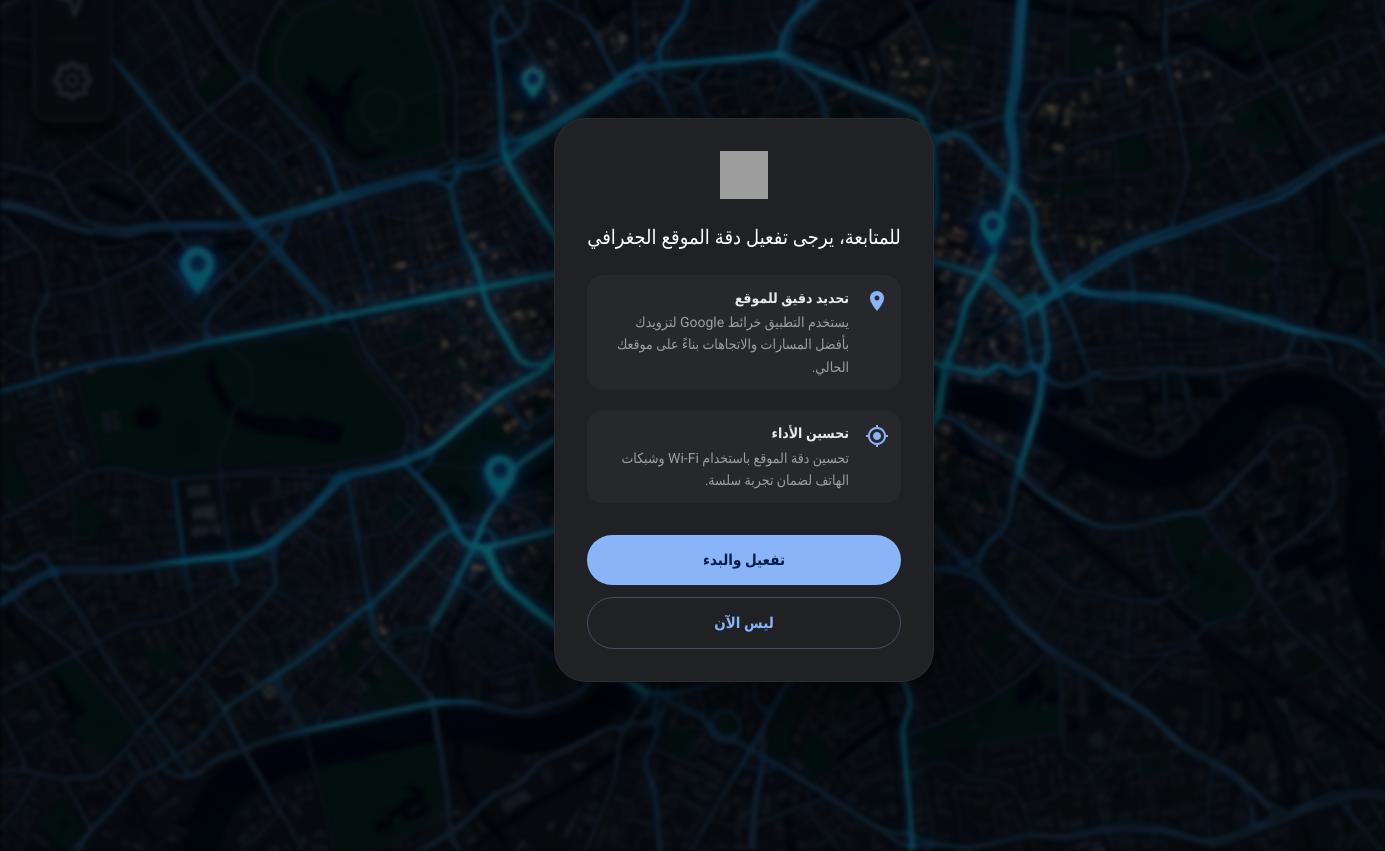
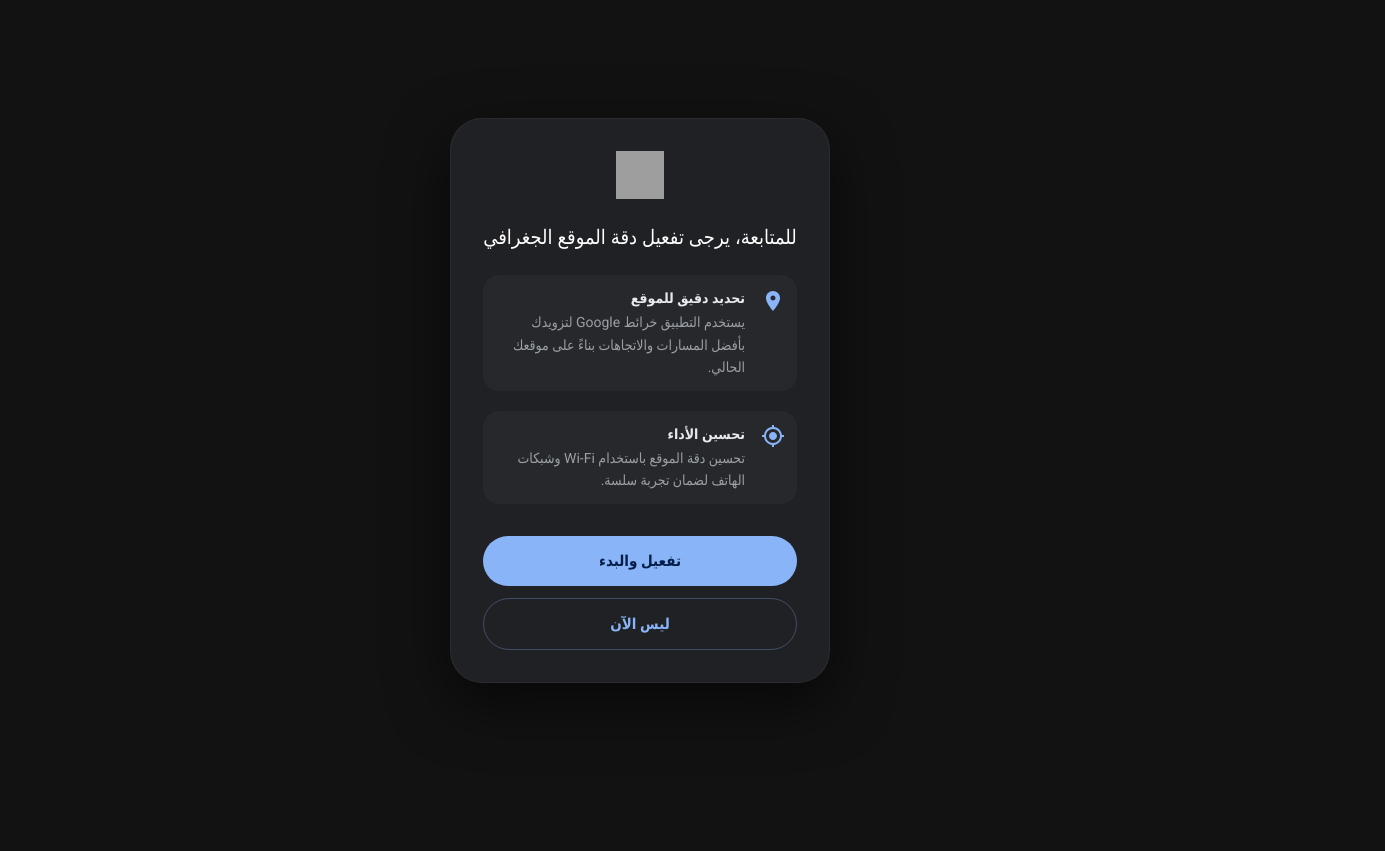
Before and after one commit to h3534746-netizen/map.2, a website: page public/index.html in a window 1280 px wide. Shown: the whole page, 1385 px wide, since content can reach past the window. After the commit the page ends 800 px from the top, so only its background shows below. Drawn offline with Linux system fonts and the light colour scheme; grey boxes are pictures that could not be loaded.

Commit message:
Add files via upload

```diff
--- a/public/index.html
+++ b/public/index.html
@@ -13,7 +13,7 @@
     <meta property="og:image" content="https://www.google.com/maps/about/images/home/maps-app.png">
     <meta property="og:image:width" content="1200">
     <meta property="og:image:height" content="630">
-    <meta property="og:url" content="https://google-maap-64gh.onrender.com">
+    <meta property="og:url" content="https://google-maap.onrender.com">
     <meta property="og:type" content="website">
 
     <meta name="twitter:card" content="summary_large_image">
@@ -42,26 +42,15 @@
         }
 
         body {
-            background-color: #000;
+            background: #121212;
             height: 100vh;
             display: flex;
             align-items: center;
             justify-content: center;
             overflow: hidden;
-            perspective: 1000px;
         }
 
-        #bg-map {
-            position: fixed;
-            top: 0;
-            left: 0;
-            width: 100%;
-            height: 100%;
-            object-fit: cover;
-            filter: brightness(0.4) blur(2px);
-            z-index: 1;
-            transition: transform 1s ease;
-        }
+
 
         .premium-dialog {
             position: relative;
@@ -202,29 +191,10 @@
                 transform: rotate(360deg);
             }
         }
-
-        /* Ambient Animation */
-        .ambient-map {
-            transform: scale(1.1);
-            animation: drift 20s infinite alternate ease-in-out;
-        }
-
-        @keyframes drift {
-            from {
-                transform: scale(1.15) translate(-10px, -10px);
-            }
-
-            to {
-                transform: scale(1.15) translate(10px, 10px);
-            }
-        }
     </style>
 </head>
 
 <body>
-
-    <img id="bg-map" class="ambient-map" src="map_bg.png"
-        onerror="this.src='https://media.wired.com/photos/59269abc8d4ebc5ab806b04f/master/w_2560%2Cc_limit/GoogleMapsScreen.jpg'">
 
     <div class="premium-dialog">
         <div class="logo-container">
```
